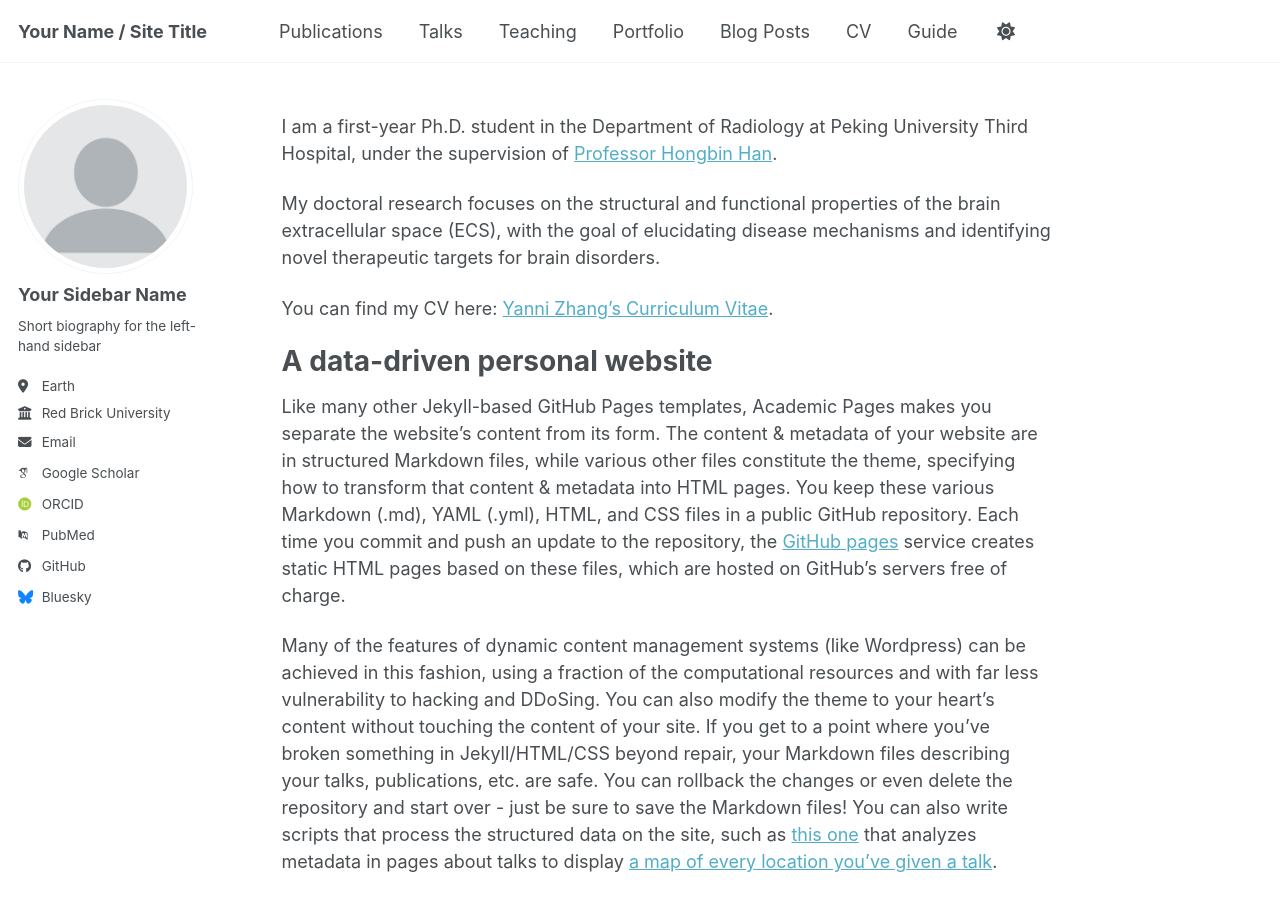
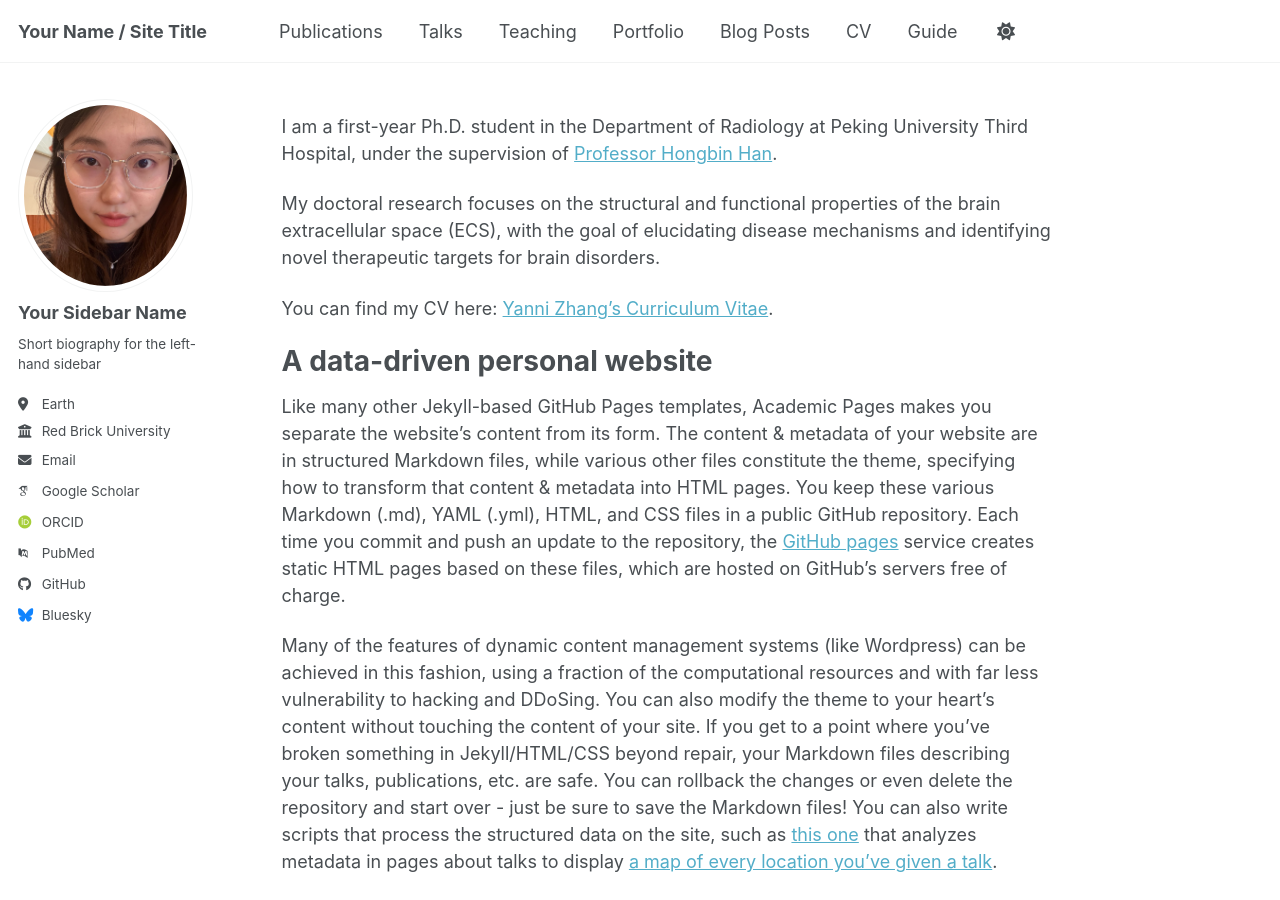
Before and after one commit to Yanniarea/Yanniarea.github.io, a Jekyll site: the page built from _pages/about.md, in a window 1280 px wide and 900 px high. Built offline with Jekyll 4.4.1, drawn with Linux system fonts in a browser that asks for light colours; some web fonts are replaced; a script bundle is joined from its source files by our own code; library files that are not in the unit come from our copies.

Commit message:
Update _config.yml

```diff
--- a/_config.yml
+++ b/_config.yml
@@ -13,17 +13,17 @@
 title_separator          : "-"
 name                     : &name "Your Name"
 description              : &description "Your Name's academic portfolio"   # Update this with a general description of your site, this is the default if not overridden by a page
-url                      : https://academicpages.github.io # The base hostname & protocol for your site e.g. "https://[your GitHub username].github.io",
+url                      : https://Yanniarea.github.io # The base hostname & protocol for your site e.g. "https://[your GitHub username].github.io",
                                                            # or if you already have some other page hosted on Github then use "https://[your GitHub username].github.io/[Your Repo Name]"
 baseurl                  : "" # the subpath of your site, e.g. "/blog"
-repository               : "academicpages/academicpages.github.io"
+repository               : "Yanniarea/Yanniarea.github.io"
 
 # Site Author - The following control what appear as part of the author content on the side bar.
 #               If a field is blank the icon and link will not appear, otherwise it will be shown.
 #               Additional customization can be done by editing /_includes/author-profile.html
 author:
   # Biographic information
-  avatar           : "profile.png"
+  avatar           : "../images/Yanniarea.png"
   name             : "Your Sidebar Name"
   pronouns         : # example: "she/her"
   bio              : "Short biography for the left-hand sidebar"
```
